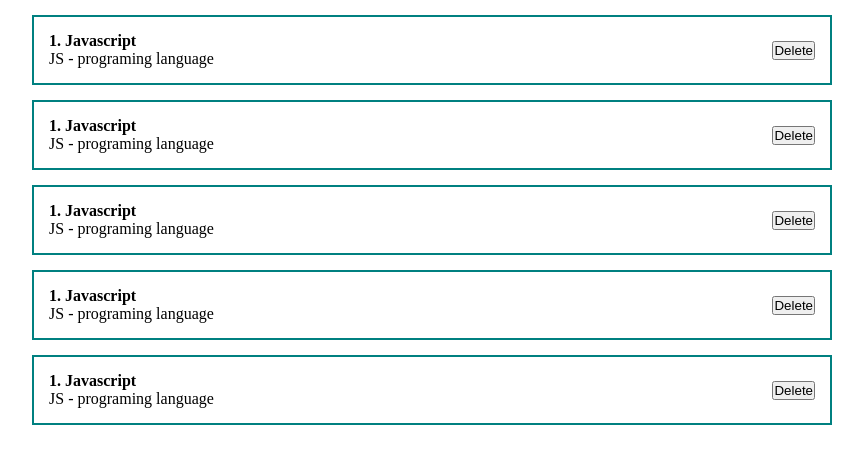
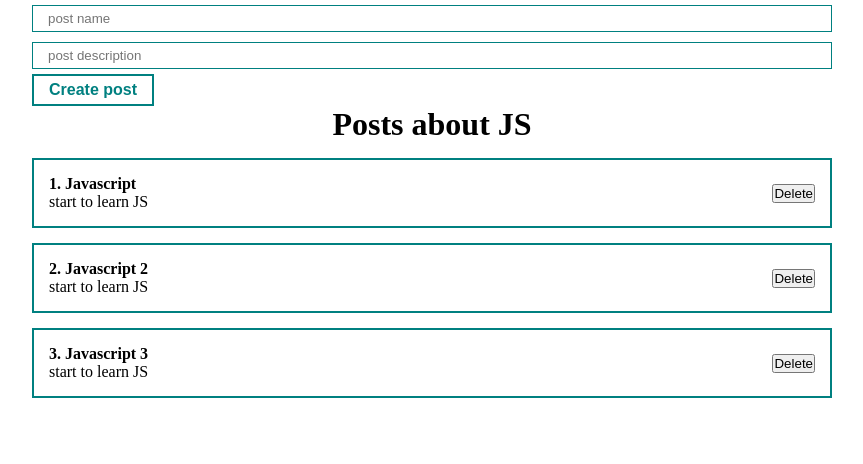
Before and after one commit to KYTNICK/fund_react, a React (Create React App) app: page / in a window 1280 px wide. Shown: the top 464 px of the page, without its empty margins (208-1071 px from the left). Built offline with nearby package versions, Linux system fonts and the light colour scheme.

Commit message:
create PostForm

```diff
--- a/src/App.js
+++ b/src/App.js
@@ -1,19 +1,26 @@
-import React, { useState } from "react";
+import React, { useState, useRef } from "react";
 import Counter from "./components/Counter";
 import ClassCounter from "./components/ClassCounter";
 import PostItem from "./components/PostItem";
+import PostList from "./components/PostList";
 import "./styles/App.css";
+import MyButton from "./components/UI/button/MyButton";
+import MyInput from "./components/UI/input/MyInput";
+import PostForm from "./components/PostForm";
 
 function App() {
-  const [value, setValue] = useState("text in input");
-
+  const [posts, setPosts] = useState([
+    { id: 1, title: "Javascript", body: "start to learn JS" },
+    { id: 2, title: "Javascript 2", body: "start to learn JS" },
+    { id: 3, title: "Javascript 3", body: "start to learn JS" },
+  ]);
+  const createPost = (newPost) => {
+    setPosts([...posts, newPost]);
+  };
   return (
     <div className="App">
-      <PostItem />
-      <PostItem />
-      <PostItem />
-      <PostItem />
-      <PostItem />
+      <PostForm create={createPost} />
+      <PostList posts={posts} title="Posts about JS" />
     </div>
   );
 }
--- /dev/null
+++ b/src/components/PostForm.jsx
@@ -0,0 +1,35 @@
+import React, {useState} from 'react';
+import MyInput from './UI/input/MyInput';
+import MyButton from './UI/button/MyButton';
+const PostForm = ({create}) => {
+  const [post, setPost] = useState({ title: "", body: "" });
+  const addNewPost = (e) => {
+    e.preventDefault();
+    const newPost = {
+        ...post, id: Date.now()
+    }
+    create(newPost)
+    setPost({ title: "", body: "" });
+  };
+    return(
+        <form>
+        {/* Управляемый компонент */}
+        <MyInput
+          value={post.title}
+          onChange={(e) => setPost({ ...post, title: e.target.value })}
+          type="text"
+          placeholder="post name"
+        />
+        {/* Неуправляемый компонент */}
+        <MyInput
+          value={post.body}
+          onChange={(e) => setPost({ ...post, body: e.target.value })}
+          type="text"
+          placeholder="post description"
+        />
+        <MyButton onClick={addNewPost}>Create post</MyButton>
+      </form>
+    )
+}
+
+export default PostForm;
--- a/src/components/PostItem.jsx
+++ b/src/components/PostItem.jsx
@@ -1,10 +1,10 @@
 import React from 'react';
-const PostItem = () => {
+const PostItem = (props) => {
     return (
         <div className="post">
         <div className="pots__content">
-          <strong>1. Javascript</strong>
-          <div>JS - programing language</div>
+          <strong>{props.number}. {props.post.title}</strong>
+          <div>{props.post.body}</div>
         </div>
         <div className="post__btns">
           <button>Delete</button>
--- /dev/null
+++ b/src/components/PostList.jsx
@@ -0,0 +1,15 @@
+import React from 'react'
+import PostItem from './PostItem';
+
+const PostList = ({posts, title}) => {
+    return (
+        <div>
+        <h1 style={{ textAlign: "center" }}>{title}</h1>
+        {posts.map((post, index) => (
+        <PostItem number={index + 1} post={post} key={post.id} />
+))}
+        </div>
+    )
+}
+
+export default PostList;
--- /dev/null
+++ b/src/components/UI/button/MyButton.jsx
@@ -0,0 +1,11 @@
+import React from 'react';
+import classes from './MyButton.module.css'
+const MyButton = ({children, ...props}) => {
+    return(
+        <button {...props} className={classes.myBtn}>
+            {children}
+        </button>
+    );
+};
+
+export default MyButton;
--- /dev/null
+++ b/src/components/UI/button/MyButton.module.css
@@ -0,0 +1,9 @@
+.myBtn {
+  padding: 5px 15px;
+  color: teal;
+  font-size: 16px;
+  font-weight: 700;
+  background: transparent;
+  border: 2px solid teal;
+  cursor: pointer;
+}
--- /dev/null
+++ b/src/components/UI/input/MyInput.jsx
@@ -0,0 +1,10 @@
+import React from 'react';
+import classes from './MyInput.module.css'
+const MyInput = React.forwardRef((props, ref) => {
+    return(
+        <input ref={ref} className={classes.myInput} {...props}/>
+
+    );
+});
+
+export default MyInput;
--- /dev/null
+++ b/src/components/UI/input/MyInput.module.css
@@ -0,0 +1,6 @@
+.myInput {
+  padding: 5px 15px;
+  width: 100%;
+  margin: 5px 0;
+  border: 1px solid teal;
+}
```
